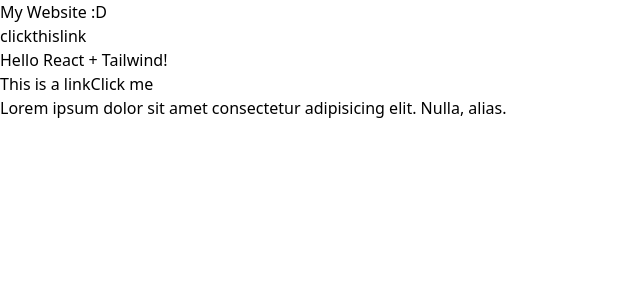
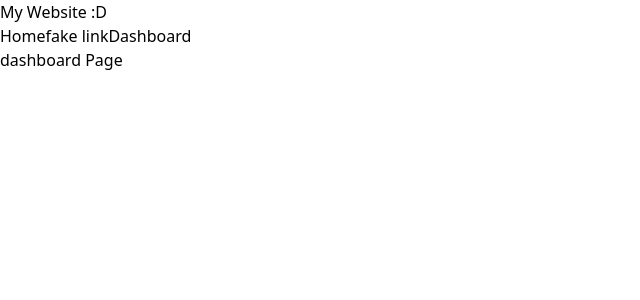
Before and after one commit to 0megq/website1, a React (Vite) app: page /dashboard in a window 1280 px wide. Shown: the top 300 px of the page, without its empty margins (0-640 px from the left). Built offline with nearby package versions, Linux system fonts and the light colour scheme.

Commit message:
many updates, added multiple pages and a navbar

```diff
--- a/package.json
+++ b/package.json
@@ -11,7 +11,8 @@
   },
   "dependencies": {
     "react": "^18.2.0",
-    "react-dom": "^18.2.0"
+    "react-dom": "^18.2.0",
+    "react-router-dom": "^7.8.1"
   },
   "devDependencies": {
     "@types/react": "^18.2.0",
--- a/src/App.tsx
+++ b/src/App.tsx
@@ -1,23 +1,21 @@
-import './index.css';
+import { BrowserRouter, Routes, Route } from 'react-router-dom';
 import Navbar from './Navbar';
+import Home from './Home';
+import Dashboard from './Dashboard';
 
 function App() {
   return (
-    <div className="min-h-screen bg-gray-100">
-      <Navbar></Navbar>
-      <div className="container mx-auto px-4 py-8">
-        <h1 className="text-4xl font-bold text-blue-600 mb-4">
-          Hello React + Tailwind!
-        </h1>
-        <a href="https://youtu.be/dZ26E_7Hsr8" className="mr-4">This is a link</a>
-        <button className="bg-blue-500 hover:bg-blue-700 hover:text-white text-blue-500 font-bold py-2 px-4 rounded" onClick={() => alert("hello")}>
-          Click me
-        </button>
-        <p className="hover:bg-black">
-          Lorem ipsum dolor sit amet consectetur adipisicing elit. Nulla, alias.
-        </p>
+    <BrowserRouter>
+      <div className="min-h-screen bg-gray-100">
+        <Navbar></Navbar>
+        <div className="container mx-auto px-4 py-8">
+          <Routes>
+            <Route path="/" element={<Home />}/>
+            <Route path="/dashboard" element={<Dashboard />}/>
+          </Routes>
+        </div>
       </div>
-    </div>
+    </BrowserRouter>
   )
 }
 
--- /dev/null
+++ b/src/Dashboard.tsx
@@ -0,0 +1,7 @@
+export default function Dashboard() {
+  return (
+    <div>
+      <h1>dashboard Page</h1>
+    </div>
+  );
+}
--- /dev/null
+++ b/src/Home.tsx
@@ -0,0 +1,17 @@
+
+export default function Home() {
+	return (
+		<div>
+			<h1 className="text-4xl font-bold text-blue-600 mb-4">
+				Hello React + Tailwind!
+			</h1>
+			<a href="https://youtu.be/dZ26E_7Hsr8" className="mr-4">This is a link</a>
+			<button className="bg-blue-500 hover:bg-blue-700 hover:text-white text-blue-500 font-bold py-2 px-4 rounded" onClick={() => alert("hello")}>
+				Click me
+			</button>
+			<p className="hover:bg-black">
+				Lorem ipsum dolor sit amet consectetur adipisicing elit. Nulla, alias.
+			</p>
+		</div>
+	);
+}
--- a/src/Navbar.tsx
+++ b/src/Navbar.tsx
@@ -1,14 +1,15 @@
-import React from "react";
-
+import { Link } from "react-router-dom";
 
 function Navbar() {
 	return (
-		<nav className="">
-			<h1 className="text-xl text-center">My Website :D</h1>
+		<nav>
+			<Link to="/">
+				<h1 className="text-xl text-center">My Website :D</h1>
+			</Link>
 			<div className="container mx-auto flex space-x-8 items-center justify-center">
-				<a>click</a>
-				<a className="border-r-8">this</a>
-				<a>link</a>
+				<Link to="/">Home</Link>
+				<a>fake link</a>
+				<Link to="/dashboard">Dashboard</Link>
 			</div>
 		</nav>
 	)
```
Also changed, not shown: 1 other file (tests, documents, lock files or other folders).
